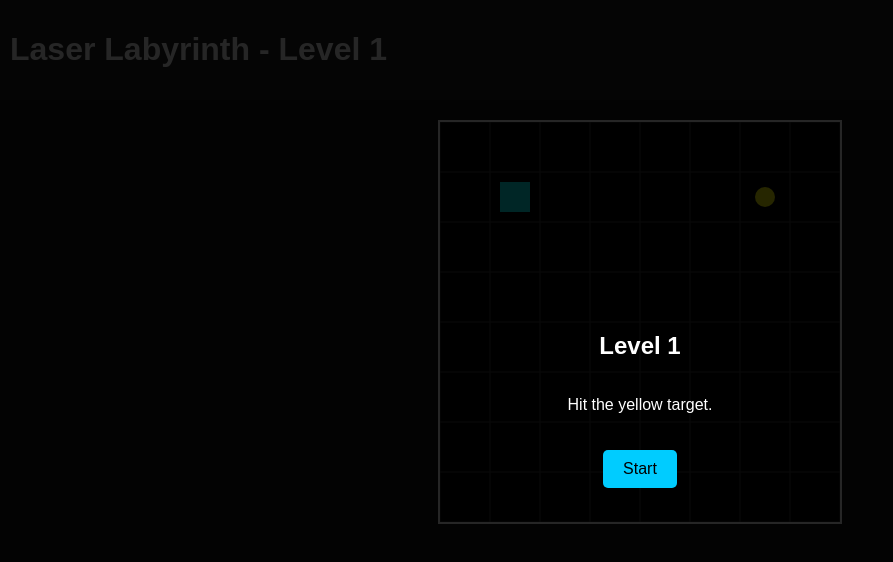
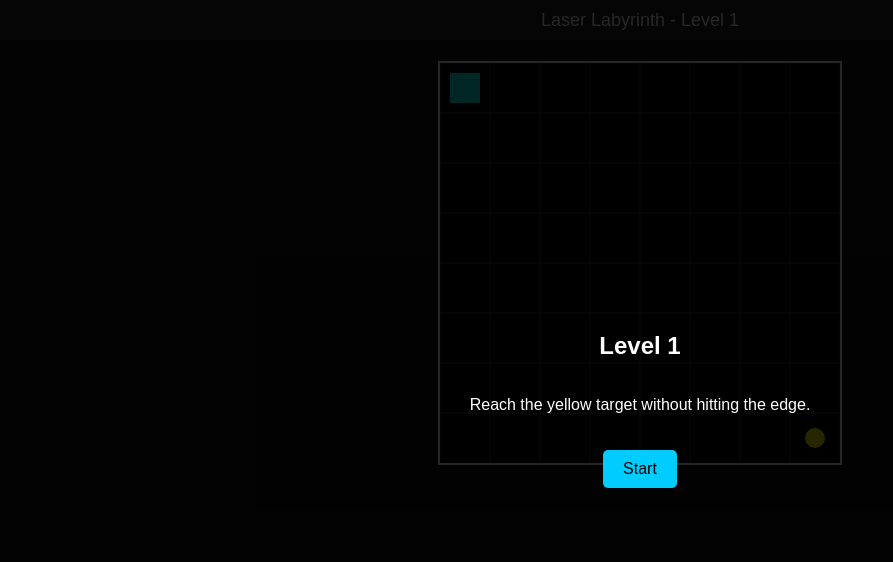
Before and after one commit to MYOldKleenex/Laser, a plain HTML site: page index.html in a window 1280 px wide. Shown: the whole page, without its empty margins (0-893 px from the left). Drawn offline with Linux system fonts and the light colour scheme.

Commit message:
Add files via upload

```diff
--- a/index.html
+++ b/index.html
@@ -3,32 +3,30 @@
 <html lang="en">
 <head>
   <meta charset="UTF-8">
-  <title>Laser Labyrinth - 5 Level Demo</title>
+  <title>Laser Labyrinth - 25 Levels</title>
   <style>
-    body { background: #111; color: white; font-family: sans-serif; margin: 0; }
-    header { background: #222; padding: 10px; display: flex; justify-content: space-between; }
-    canvas { display: block; margin: 20px auto; border: 2px solid white; background: #000; }
+    body { margin: 0; font-family: sans-serif; background: #111; color: white; }
+    header { padding: 10px; background: #222; text-align: center; font-size: 18px; }
+    canvas { display: block; margin: 20px auto; background: #000; border: 2px solid #fff; }
     #modal {
       position: fixed; top: 0; left: 0; right: 0; bottom: 0;
-      background: rgba(0,0,0,0.85); color: white;
-      display: flex; flex-direction: column;
-      justify-content: center; align-items: center;
-      z-index: 10;
+      background: rgba(0,0,0,0.85); display: flex; flex-direction: column;
+      justify-content: center; align-items: center; z-index: 10;
     }
     #modal button {
-      margin-top: 20px; padding: 10px 20px;
-      font-size: 16px; background: #00ccff;
-      border: none; color: black; border-radius: 5px;
+      padding: 10px 20px; margin-top: 20px;
+      font-size: 16px; background: #00ccff; border: none;
+      border-radius: 5px; color: black;
     }
   </style>
 </head>
 <body>
-  <header><h1 id="levelTitle">Laser Labyrinth</h1></header>
+  <header id="header">Laser Labyrinth - Level 1</header>
   <canvas id="game" width="400" height="400"></canvas>
 
   <div id="modal">
     <h2 id="modalTitle">Level 1</h2>
-    <p id="modalObjective">Hit the yellow target with your laser.</p>
+    <p id="modalObjective">Your goal will appear here.</p>
     <button id="startBtn">Start</button>
   </div>
 
@@ -39,24 +37,21 @@
     const startBtn = document.getElementById("startBtn");
     const modalTitle = document.getElementById("modalTitle");
     const modalObjective = document.getElementById("modalObjective");
-    const levelTitle = document.getElementById("levelTitle");
+    const header = document.getElementById("header");
 
-    let gameActive = false;
-    let currentLevel = 0;
+    const gridSize = 8, cellSize = 50;
+    let currentLevel = 0, gameActive = false;
 
-    const cellSize = 50;
-    const gridSize = 8;
+    let player = { x: 0, y: 0 };
+    let target = { x: 7, y: 7 };
 
-    const levels = [
-      { start: { x: 1, y: 1 }, target: { x: 6, y: 1 }, objective: "Hit the yellow target." },
-      { start: { x: 0, y: 7 }, target: { x: 7, y: 0 }, objective: "Reach the far corner." },
-      { start: { x: 3, y: 3 }, target: { x: 5, y: 5 }, objective: "Get to the bottom right." },
-      { start: { x: 7, y: 7 }, target: { x: 0, y: 0 }, objective: "Reach the opposite edge." },
-      { start: { x: 2, y: 6 }, target: { x: 2, y: 0 }, objective: "Climb the vertical path." }
-    ];
-
-    let player = { x: 1, y: 1 };
-    let target = { x: 6, y: 1 };
+    const levels = Array.from({ length: 25 }, (_, i) => {
+      return {
+        start: { x: i % gridSize, y: Math.floor(i / gridSize) % gridSize },
+        target: { x: (7 - (i % gridSize)), y: (7 - (Math.floor(i / gridSize) % gridSize)) },
+        objective: `Reach the yellow target without hitting the edge.`
+      };
+    });
 
     function drawGrid() {
       ctx.clearRect(0, 0, canvas.width, canvas.height);
@@ -66,30 +61,28 @@
           ctx.strokeRect(x * cellSize, y * cellSize, cellSize, cellSize);
         }
       }
-    }
 
-    function drawGame() {
-      drawGrid();
+      // Draw player
       ctx.fillStyle = "cyan";
       ctx.fillRect(player.x * cellSize + 10, player.y * cellSize + 10, 30, 30);
 
+      // Draw target
       ctx.fillStyle = "yellow";
       ctx.beginPath();
       ctx.arc(target.x * cellSize + 25, target.y * cellSize + 25, 10, 0, Math.PI * 2);
       ctx.fill();
     }
 
-    function startLevel(index) {
-      currentLevel = index;
-      const lvl = levels[index];
-      player = { ...lvl.start };
-      target = { ...lvl.target };
-      gameActive = false;
-      modalTitle.textContent = "Level " + (index + 1);
-      modalObjective.textContent = lvl.objective;
-      levelTitle.textContent = "Laser Labyrinth - Level " + (index + 1);
-      modal.style.display = "flex";
-      drawGame();
+    function move(dx, dy) {
+      if (!gameActive) return;
+      const nx = player.x + dx;
+      const ny = player.y + dy;
+      if (nx >= 0 && nx < gridSize && ny >= 0 && ny < gridSize) {
+        player.x = nx;
+        player.y = ny;
+        drawGrid();
+        checkWin();
+      }
     }
 
     function checkWin() {
@@ -99,38 +92,38 @@
           if (currentLevel < levels.length - 1) {
             startLevel(currentLevel + 1);
           } else {
-            alert("You beat all 5 levels!");
+            alert("You completed all 25 levels!");
           }
-        }, 200);
+        }, 300);
       }
     }
 
-    function movePlayer(dx, dy) {
-      if (!gameActive) return;
-      const nx = player.x + dx;
-      const ny = player.y + dy;
-      if (nx >= 0 && nx < gridSize && ny >= 0 && ny < gridSize) {
-        player.x = nx;
-        player.y = ny;
-        drawGame();
-        checkWin();
-      }
+    function startLevel(index) {
+      currentLevel = index;
+      const level = levels[index];
+      player = { ...level.start };
+      target = { ...level.target };
+      header.textContent = `Laser Labyrinth - Level ${index + 1}`;
+      modalTitle.textContent = `Level ${index + 1}`;
+      modalObjective.textContent = level.objective;
+      modal.style.display = "flex";
+      gameActive = false;
+      drawGrid();
     }
-
-    document.addEventListener("keydown", e => {
-      if (e.key === "ArrowUp") movePlayer(0, -1);
-      if (e.key === "ArrowDown") movePlayer(0, 1);
-      if (e.key === "ArrowLeft") movePlayer(-1, 0);
-      if (e.key === "ArrowRight") movePlayer(1, 0);
-    });
 
     startBtn.onclick = () => {
       modal.style.display = "none";
       gameActive = true;
-      drawGame();
+      drawGrid();
     };
 
-    // Start first level
+    document.addEventListener("keydown", e => {
+      if (e.key === "ArrowUp") move(0, -1);
+      if (e.key === "ArrowDown") move(0, 1);
+      if (e.key === "ArrowLeft") move(-1, 0);
+      if (e.key === "ArrowRight") move(1, 0);
+    });
+
     startLevel(0);
   </script>
 </body>
```
